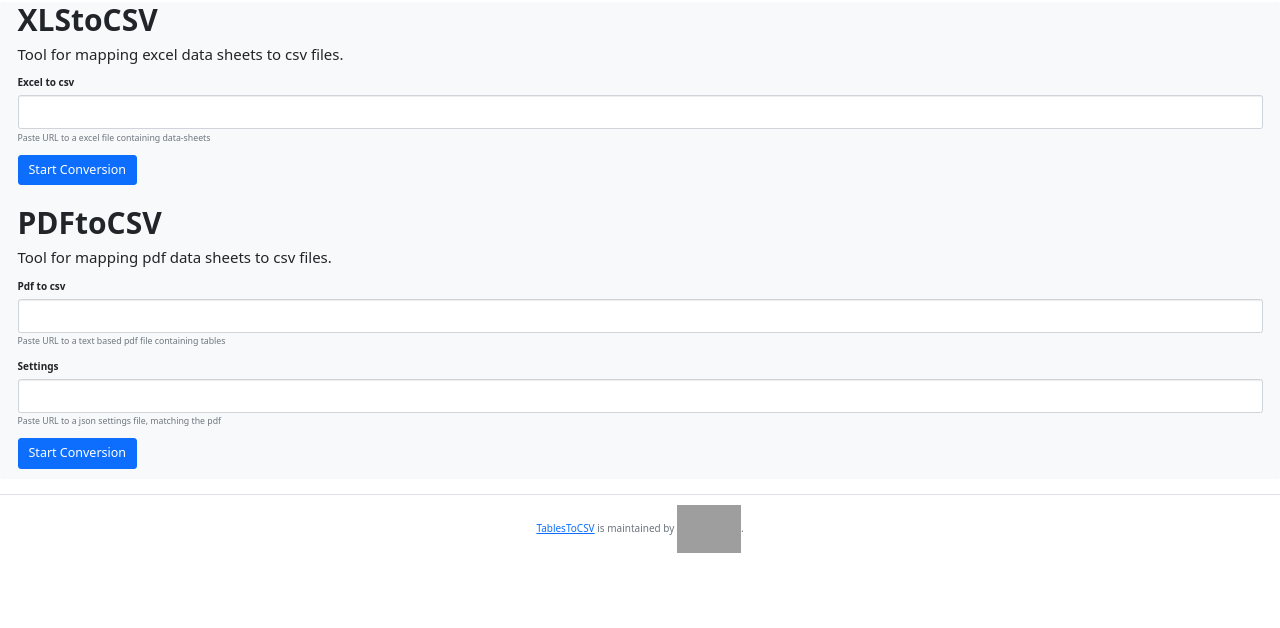
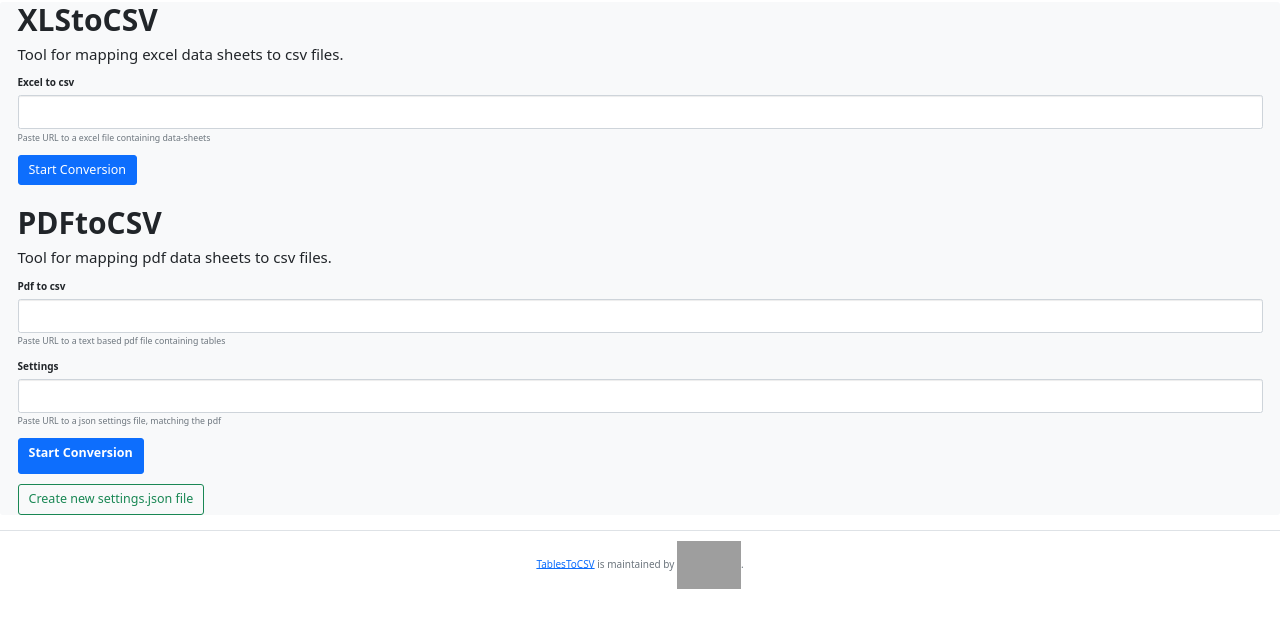
Before and after one commit to Mat-O-Lab/TablesToCSV, a Flask app: page / in a window 1280 px wide. Shown: the part 77-705 px from the top of the page. Run offline with Flask 2, Linux system fonts and the light colour scheme; some libraries are stand-ins or nearby versions; grey boxes are pictures that could not be loaded.

Commit message:
Added some feedback messages, different colors, buttons

```diff
--- a/app.py
+++ b/app.py
@@ -1,7 +1,9 @@
 
 import pandas as pd
+import numpy as np
 import os
 import zipfile
+from timeit import default_timer as timer
 
 import requests
 from pdf import coordinates_copy
@@ -11,9 +13,9 @@
 from io import BytesIO
 from flask import flash, Flask, request, render_template, send_file, url_for, redirect
 from flask_swagger_ui import get_swaggerui_blueprint
-from flask_wtf import FlaskForm, Form
+from flask_wtf import FlaskForm
 from flask_bootstrap import Bootstrap
-from wtforms import StringField
+from wtforms import StringField, SubmitField
 
 from wtforms.validators import DataRequired, URL
 
@@ -22,6 +24,7 @@
 from config import config
 
 ALLOWED_EXTENSIONS = {'xls', 'xlsx', 'pdf'}
+ACCURACY_THRESHOLD = 95 # percent
 config_name = os.environ.get("APP_MODE") or "development"
 
 app = Flask(__name__)
@@ -54,6 +57,7 @@
 class PdfForm(FlaskForm):
     data_url = StringField("Pdf to csv", validators=[DataRequired(), URL()], description='Paste URL to a text based pdf file containing tables')
     settings = StringField("Settings", validators=[DataRequired(), URL()], description='Paste URL to a json settings file, matching the pdf')
+    submit = SubmitField("Start Conversion")
 
 @app.route('/', methods=['GET', 'POST'])
 def index():
@@ -62,22 +66,26 @@
     pdf_form = PdfForm()
     return render_template("index.html", logo=logo, start_form=start_form, pdf_form=pdf_form)
 
+@app.route("/excalibur", methods=["GET", "POST"])
+def excalibur():
+    flash("redirect to excalibur webapp", "info")
+    return redirect(url_for("index"))
+
 @app.route("/api/pdf_to_csv", methods=["GET", "POST"])
 def pdf_to_csv():
     if request.method == 'POST':
-
         url = request.form.get("data_url")
         settings = request.form.get("settings")
 
         if not allowed_file(url):
-            flash("cannot convert file with given extension!")
+            flash("cannot convert file with given extension!", "info")
             return redirect(url_for("index"))
 
         if not settings.endswith('.json'):
-            flash("settings file was not given as .json file!")
+            flash("settings file was not given as .json file!", "info")
             return redirect(url_for("index"))
 
-
+        start = timer()
         # we need to access the raw file from github, without html code
         if "github.com" in url:
             url = url.replace("github.com", "raw.githubusercontent.com").replace("/blob/", "/")
@@ -100,15 +108,19 @@
         output.write(response.content)
         output.close()
 
-
-
-
+        # TODO: incorporate into converter_pdf
         tables = coordinates_copy.main(pdf_filename)
-
+        accuracy_list = []
         table_count = 0
         for page, table_areas, image_size in tables:
             bounding_box = convert_pixel_to_point(table_areas, image_size)
-            extract_tables(pdf_filename, settings_filename, page, bounding_box, table_count, False)
+            accuracy_dict = extract_tables(pdf_filename, settings_filename, page, bounding_box, table_count, False)
+
+            for k,v in accuracy_dict.items():
+                if v <= ACCURACY_THRESHOLD:
+                    flash(f"parsing {k} was unsuccessful with an accuracy of {v}%", "warning")
+                    accuracy_list.append(v)
+
             table_count += 1
 
         # collect the csvs into a .zip file, then send the zipfile to the user
@@ -129,6 +141,11 @@
             for file in files:
                 os.remove(os.path.join(dirname, file))
 
+        # TODO: get accuracy, time out of conversion and flask message
+        end = timer()
+        mean_accuracy = np.mean(np.array(accuracy_list))
+        time_seconds = end - start  #  millis
+        flash(f"completed conversion of {filename} in {time_seconds} seconds, \nwith a mean accuracy of {mean_accuracy}%", "info")
         return send_file(memory_file, attachment_filename='result.zip', as_attachment=True)
 
     return redirect(url_for("index"))
--- a/pdf/converter_pdf.py
+++ b/pdf/converter_pdf.py
@@ -10,7 +10,8 @@
 # group rows -> row_tol=larger number
 # lattice: detecting smaller lines -> line_scale=larger number
 
-def extract_tables(pdf_path, settings_path, p, tab_ar, table_count, debug=False):
+def extract_tables(pdf_path, settings_path, p, tab_ar, table_count, debug=False) -> [float]:
+    accuracy = {}
     """
     extracting tables out of PDF files with Camelot
     2 modes: lattice and stream
@@ -61,7 +62,9 @@
             # export csv
             tables[i].to_csv(path_output)
 
-        return
+            accuracy[prefix + "_page_" + str(p) + "_table_" + str(table_count)] = tables[i].parsing_report["accuracy"]
+
+        return accuracy
 
 
 def convert_pixel_to_point(table_areas, image_size):
--- a/templates/index.html
+++ b/templates/index.html
@@ -3,8 +3,11 @@
 
 {% block head %}
 {{ super() }}
+
+
 <link rel="shortcut icon" href="#">
 <link href="https://cdn.jsdelivr.net/npm/bootstrap@5.1.3/dist/css/bootstrap.min.css" rel="stylesheet" integrity="sha384-1BmE4kWBq78iYhFldvKuhfTAU6auU8tT94WrHftjDbrCEXSU1oBoqyl2QvZ6jIW3" crossorigin="anonymous">
+
 <script>
   window.dataLayer = window.dataLayer || [];
   function gtag(){dataLayer.push(arguments);}
@@ -22,13 +25,18 @@
         <img class='me-3' src="{{ logo }}" height="30" alt="mat-o-lab-logo"/>
       </a>
 </header>
+{% with messages = get_flashed_messages(with_categories=true) %}
+  {% if messages %}
+    {% for category, message in messages %}
+       <div class="alert alert-{{ category }}" role="alert">
+       <button type="button" class="close" data-dismiss="alert">&times;</button>
+       {{ message }}
+       </div>
+    {% endfor %}
+  {% endif %}
+{% endwith %}
 <main class="bg-light rounded-3 px-3">
-    {% for message in get_flashed_messages() %}
-        <div class="alert alert-warning">
-            <button type="button" class="close" data-dismiss="alert">&times;</button>
-            {{ message }}
-        </div>
-    {% endfor %}
+
 
     <div class="container-fluid mb-3">
       <h1 class="display-5 fw-bold">XLStoCSV</h1>
@@ -83,7 +91,7 @@
           </div>
 
         </div>
-        <div class="mb-3">
+        <div class="mb-3" >
           {{ pdf_form.csrf_token }}
           {{ pdf_form.settings.label }}
           {{ pdf_form.settings(class="form-control", **{'aria-describedby': 'urlHelp'}) }}
@@ -98,13 +106,18 @@
             {% endif %}
           </div>
         </div>
-        <button class="form-group btn btn-primary btn-lg" type="submit">Start Conversion</button>
+        <button class="form-group btn btn-primary btn-lg" type="submit" >{{ pdf_form.submit.label }}</button>
+
       </form>
+    <form method="post" action="{{ url_for('excalibur') }}">
+        <button class="form-group btn btn-outline-success btn-lg" type="submit" >Create new settings.json file</button>
+    </form>
+
     </div>
 
 </main>
 <footer class="pt-3 my-4 text-center text-muted border-top">
-  <span class="site-footer-owner"><a href="https://github.com/rfechner/XLStoCSV">TablesToCSV</a> is maintained by <a href="https://matolab.org"><img src="{{ logo }}" width="5%" alt="mat-o-lab-logo"/></a>.</span>
+  <span class="site-footer-owner"><a href="https://github.com/Mat-O-Lab/TablesToCSV">TablesToCSV</a> is maintained by <a href="https://matolab.org"><img src="{{ logo }}" width="5%" alt="mat-o-lab-logo"/></a>.</span>
 </footer>
 {% endblock %}
 
```
Also changed, not shown: static/swagger.json (+7 -0 lines).
